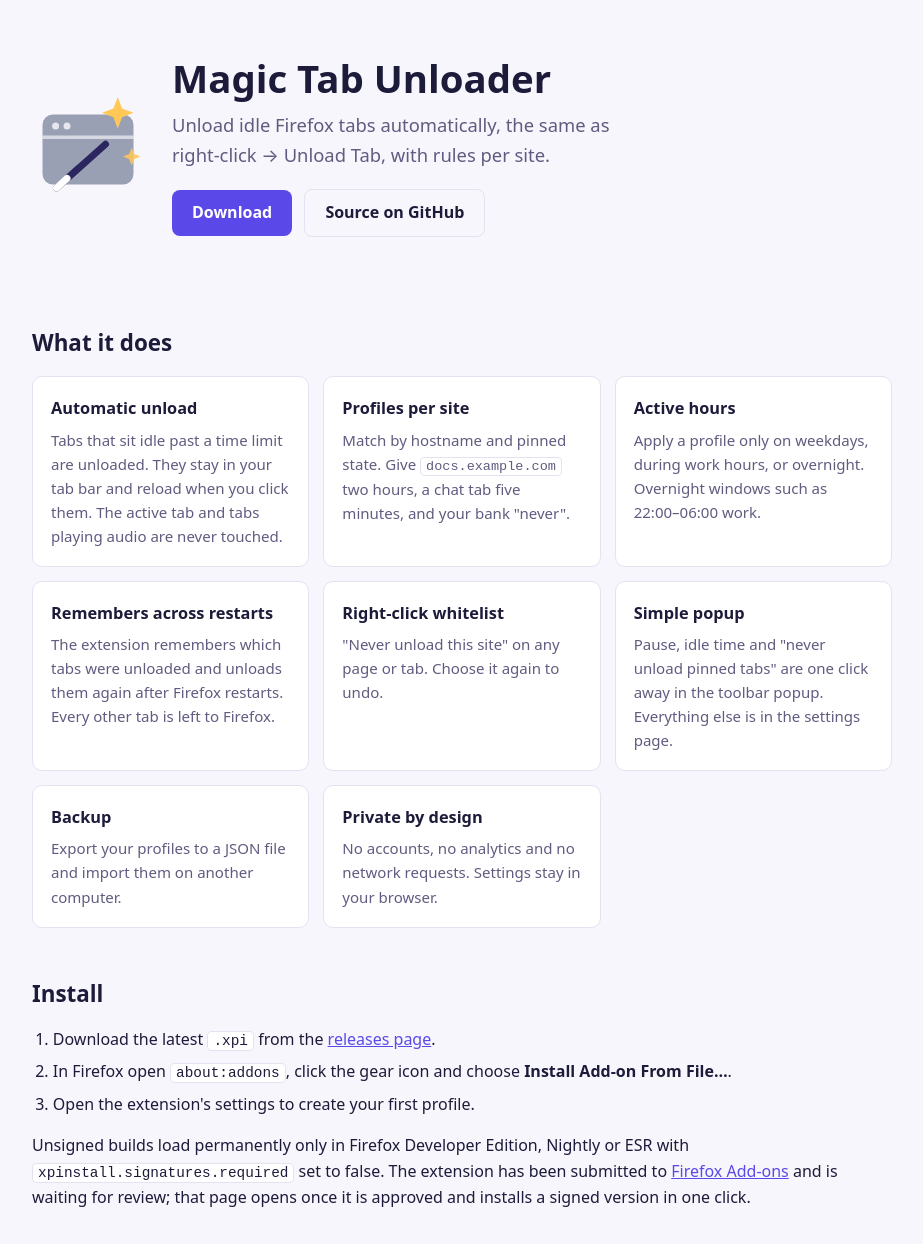
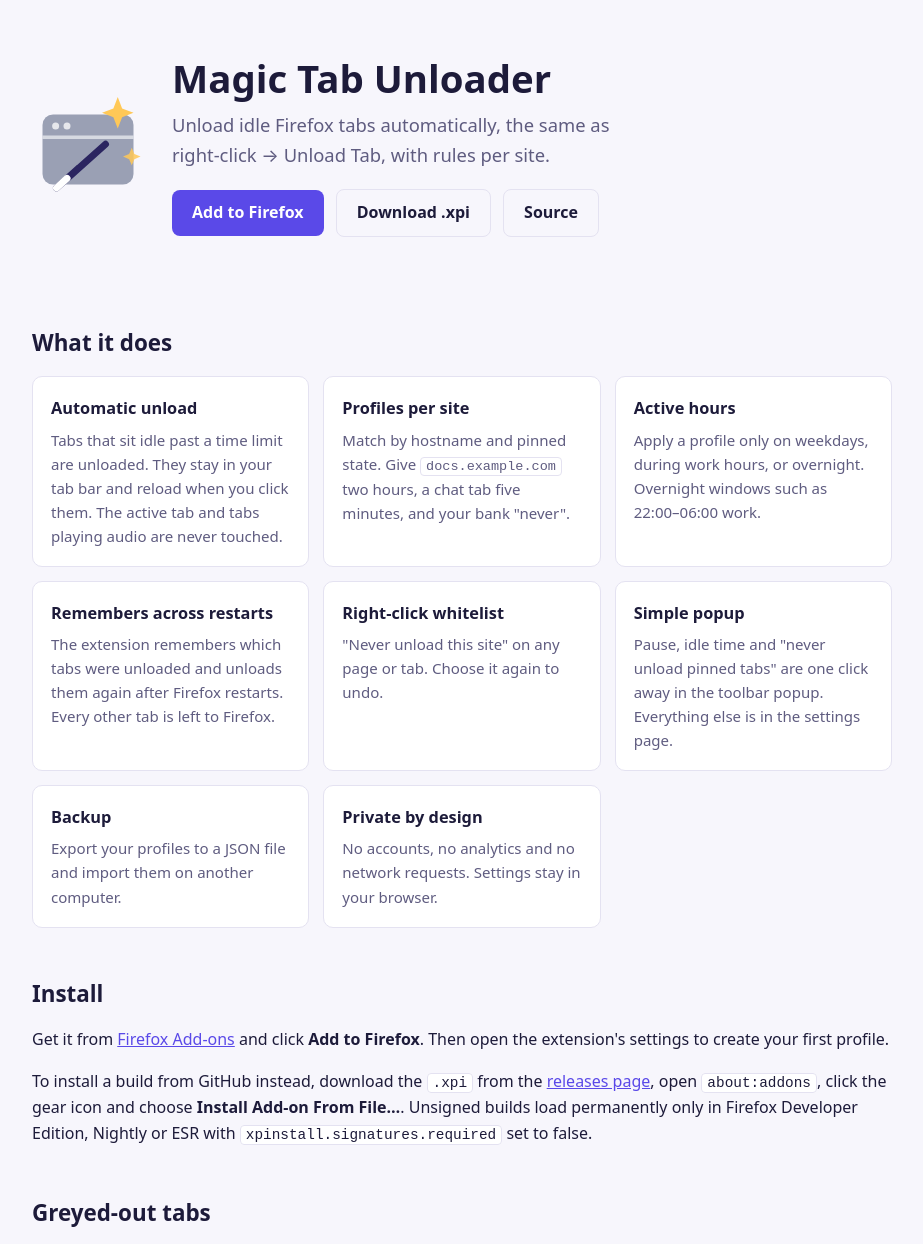
Before and after one commit to halilkhrmn/magic-tab-unloader-firefox, a browser extension: page docs/index.html in a window 1280 px wide. Shown: the top 1244 px of the page, without its empty margins (178-1101 px from the left). Drawn offline with Linux system fonts and the light colour scheme.

Commit message:
Present the Firefox Add-ons link as the normal way to install
Drop the waiting-for-review wording. The landing page's main button is now Add to Firefox, with the
GitHub .xpi as the alternative.

```diff
--- a/docs/index.html
+++ b/docs/index.html
@@ -39,8 +39,9 @@
   <div>
     <h1>Magic Tab Unloader</h1>
     <p class="tag">Unload idle Firefox tabs automatically, the same as right-click → Unload Tab, with rules per site.</p>
-    <a class="btn" href="https://github.com/halilkhrmn/magic-tab-unloader-firefox/releases/latest">Download</a>
-    <a class="btn alt" href="https://github.com/halilkhrmn/magic-tab-unloader-firefox">Source on GitHub</a>
+    <a class="btn" href="https://addons.mozilla.org/en-US/firefox/addon/magic-tab-unloader/">Add to Firefox</a>
+    <a class="btn alt" href="https://github.com/halilkhrmn/magic-tab-unloader-firefox/releases/latest">Download .xpi</a>
+    <a class="btn alt" href="https://github.com/halilkhrmn/magic-tab-unloader-firefox">Source</a>
   </div>
 </header>
 
@@ -57,12 +58,8 @@
 </div>
 
 <h2>Install</h2>
-<ol>
-  <li>Download the latest <code>.xpi</code> from the <a href="https://github.com/halilkhrmn/magic-tab-unloader-firefox/releases/latest">releases page</a>.</li>
-  <li>In Firefox open <code>about:addons</code>, click the gear icon and choose <strong>Install Add-on From File…</strong>.</li>
-  <li>Open the extension's settings to create your first profile.</li>
-</ol>
-<p>Unsigned builds load permanently only in Firefox Developer Edition, Nightly or ESR with <code>xpinstall.signatures.required</code> set to false. The extension has been submitted to <a href="https://addons.mozilla.org/en-US/firefox/addon/magic-tab-unloader/">Firefox Add-ons</a> and is waiting for review; that page opens once it is approved and installs a signed version in one click.</p>
+<p>Get it from <a href="https://addons.mozilla.org/en-US/firefox/addon/magic-tab-unloader/">Firefox Add-ons</a> and click <strong>Add to Firefox</strong>. Then open the extension's settings to create your first profile.</p>
+<p>To install a build from GitHub instead, download the <code>.xpi</code> from the <a href="https://github.com/halilkhrmn/magic-tab-unloader-firefox/releases/latest">releases page</a>, open <code>about:addons</code>, click the gear icon and choose <strong>Install Add-on From File…</strong>. Unsigned builds load permanently only in Firefox Developer Edition, Nightly or ESR with <code>xpinstall.signatures.required</code> set to false.</p>
 
 <h2>Greyed-out tabs</h2>
 <p>Firefox greys out tabs unloaded from its right-click menu, but not tabs unloaded by an extension. Tick <strong>Grey out the icons of tabs this extension unloads</strong> in the settings and the extension greys the icon itself, using the same grey, half-transparent look plus an optional small sleeping "zZ". It asks for permission to access all sites, only when you tick the box. Prefer not to grant that? Open <code>about:config</code> and set <code>browser.tabs.fadeOutUnloadedTabs</code> to <code>true</code> instead.</p>
```
Also changed, not shown: README.md.
